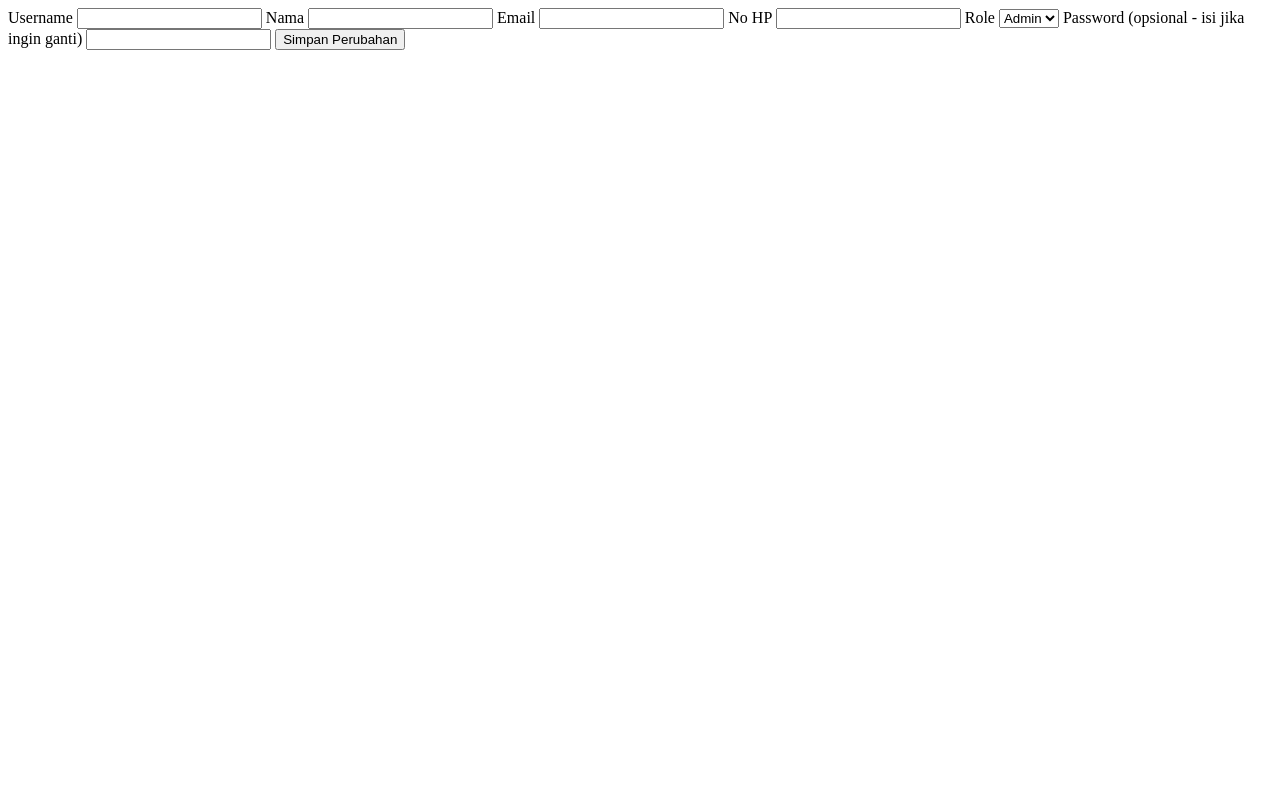
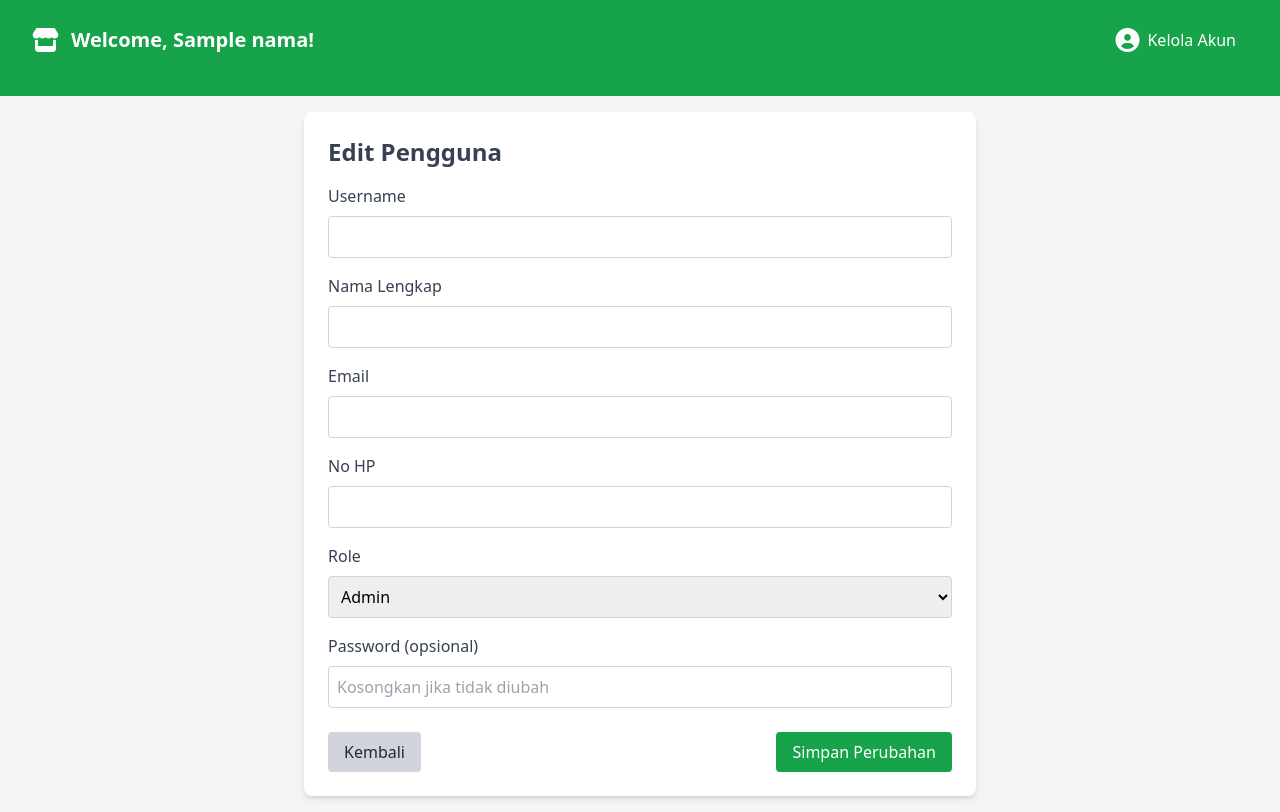
Before and after one commit to ARVLogam/my-flask-app, a Flask app: template templates/edituser.html in a window 1280 px wide. Before the commit the page ends 50 px from the top, so only its background shows below. Run offline with Flask 3, Linux system fonts and the light colour scheme; the template is opened without the code that fills it: most values are stand-ins (such as "Sample title", 1, 10 or a date in 2020); some libraries are stand-ins or nearby versions.

Commit message:
Update edituser.html

```diff
--- a/templates/edituser.html
+++ b/templates/edituser.html
@@ -1,24 +1,73 @@
-<form method="POST">
-  <label>Username</label>
-  <input type="text" name="username" value="{{ user[1] }}" required />
+<!DOCTYPE html>
+<html lang="en">
+<head>
+  <meta charset="UTF-8" />
+  <meta name="viewport" content="width=device-width, initial-scale=1.0"/>
+  <title>Edit Pengguna</title>
+  <script src="https://cdn.tailwindcss.com"></script>
+  <link href="https://cdnjs.cloudflare.com/ajax/libs/font-awesome/6.0.0-beta3/css/all.min.css" rel="stylesheet"/>
+</head>
+<body class="bg-gray-100">
+  <nav class="bg-green-600 p-4 text-white">
+    {% include 'navbar.html' %}
+  </nav>
 
-  <label>Nama</label>
-  <input type="text" name="nama" value="{{ user[4] }}" required />
+  <div class="container mx-auto p-4">
+    <div class="bg-white rounded-lg shadow-md p-6 max-w-2xl mx-auto">
+      <h2 class="text-2xl font-bold mb-4 text-gray-700">Edit Pengguna</h2>
 
-  <label>Email</label>
-  <input type="email" name="email" value="{{ user[5] }}" required />
+      <form method="POST" action="">
+        <div class="mb-4">
+          <label class="block text-gray-700 font-medium mb-2">Username</label>
+          <input type="text" name="username" value="{{ user[1] }}" required
+                 class="w-full p-2 border border-gray-300 rounded focus:outline-none focus:ring-2 focus:ring-green-500"/>
+        </div>
 
-  <label>No HP</label>
-  <input type="text" name="nohp" value="{{ user[6] }}" />
+        <div class="mb-4">
+          <label class="block text-gray-700 font-medium mb-2">Nama Lengkap</label>
+          <input type="text" name="nama" value="{{ user[4] }}" required
+                 class="w-full p-2 border border-gray-300 rounded focus:outline-none focus:ring-2 focus:ring-green-500"/>
+        </div>
 
-  <label>Role</label>
-  <select name="role">
-    <option value="admin" {% if user[3] == 'admin' %}selected{% endif %}>Admin</option>
-    <option value="user" {% if user[3] == 'user' %}selected{% endif %}>User</option>
-  </select>
+        <div class="mb-4">
+          <label class="block text-gray-700 font-medium mb-2">Email</label>
+          <input type="email" name="email" value="{{ user[5] }}" required
+                 class="w-full p-2 border border-gray-300 rounded focus:outline-none focus:ring-2 focus:ring-green-500"/>
+        </div>
 
-  <label>Password (opsional - isi jika ingin ganti)</label>
-  <input type="password" name="password" />
+        <div class="mb-4">
+          <label class="block text-gray-700 font-medium mb-2">No HP</label>
+          <input type="text" name="nohp" value="{{ user[6] }}" required
+                 class="w-full p-2 border border-gray-300 rounded focus:outline-none focus:ring-2 focus:ring-green-500"/>
+        </div>
 
-  <button type="submit">Simpan Perubahan</button>
-</form>
+        <div class="mb-4">
+          <label class="block text-gray-700 font-medium mb-2">Role</label>
+          <select name="role"
+                  class="w-full p-2 border border-gray-300 rounded focus:outline-none focus:ring-2 focus:ring-green-500">
+            <option value="admin" {% if user[3] == 'admin' %}selected{% endif %}>Admin</option>
+            <option value="user" {% if user[3] == 'user' %}selected{% endif %}>User</option>
+          </select>
+        </div>
+
+        <div class="mb-6">
+          <label class="block text-gray-700 font-medium mb-2">Password (opsional)</label>
+          <input type="password" name="password" placeholder="Kosongkan jika tidak diubah"
+                 class="w-full p-2 border border-gray-300 rounded focus:outline-none focus:ring-2 focus:ring-green-500"/>
+        </div>
+
+        <div class="flex justify-between">
+          <a href="{{ url_for('menuAdmin', roleMenu='kelolaUser') }}"
+             class="px-4 py-2 bg-gray-300 text-gray-800 rounded hover:bg-gray-400">
+            Kembali
+          </a>
+          <button type="submit"
+                  class="px-4 py-2 bg-green-600 text-white rounded hover:bg-green-700">
+            Simpan Perubahan
+          </button>
+        </div>
+      </form>
+    </div>
+  </div>
+</body>
+</html>
```
